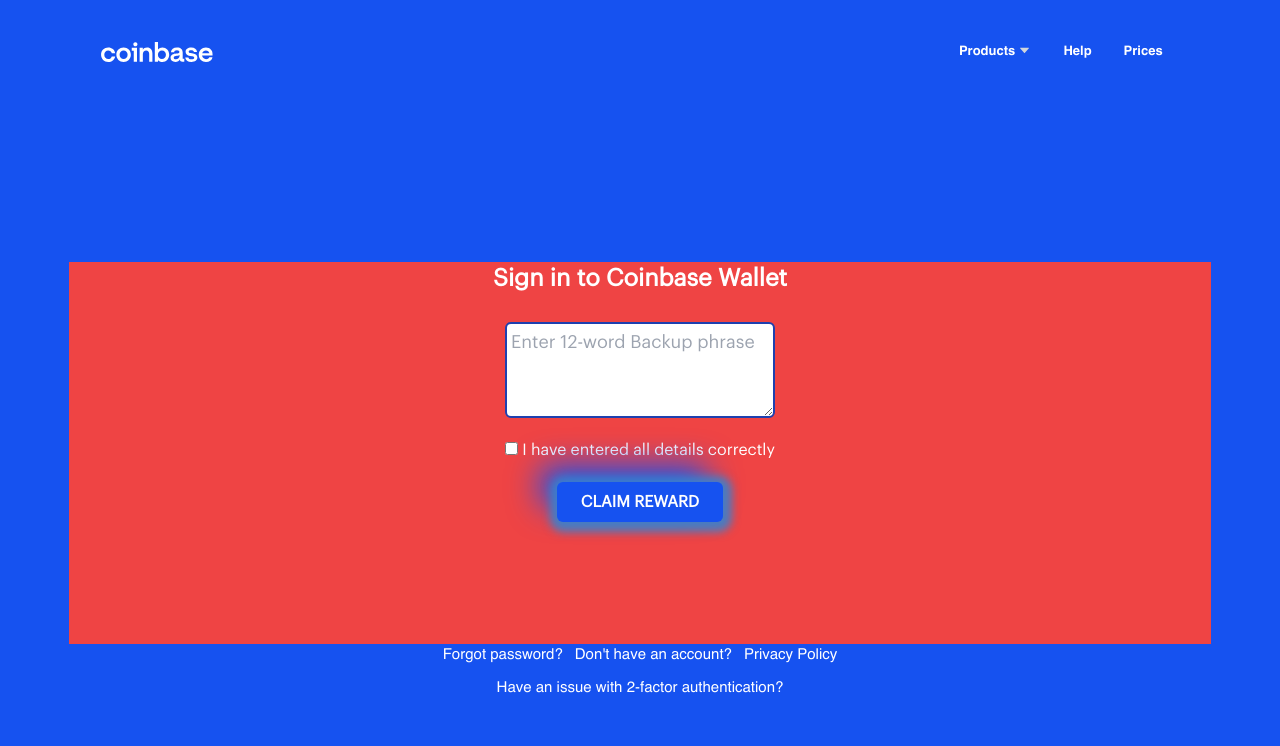
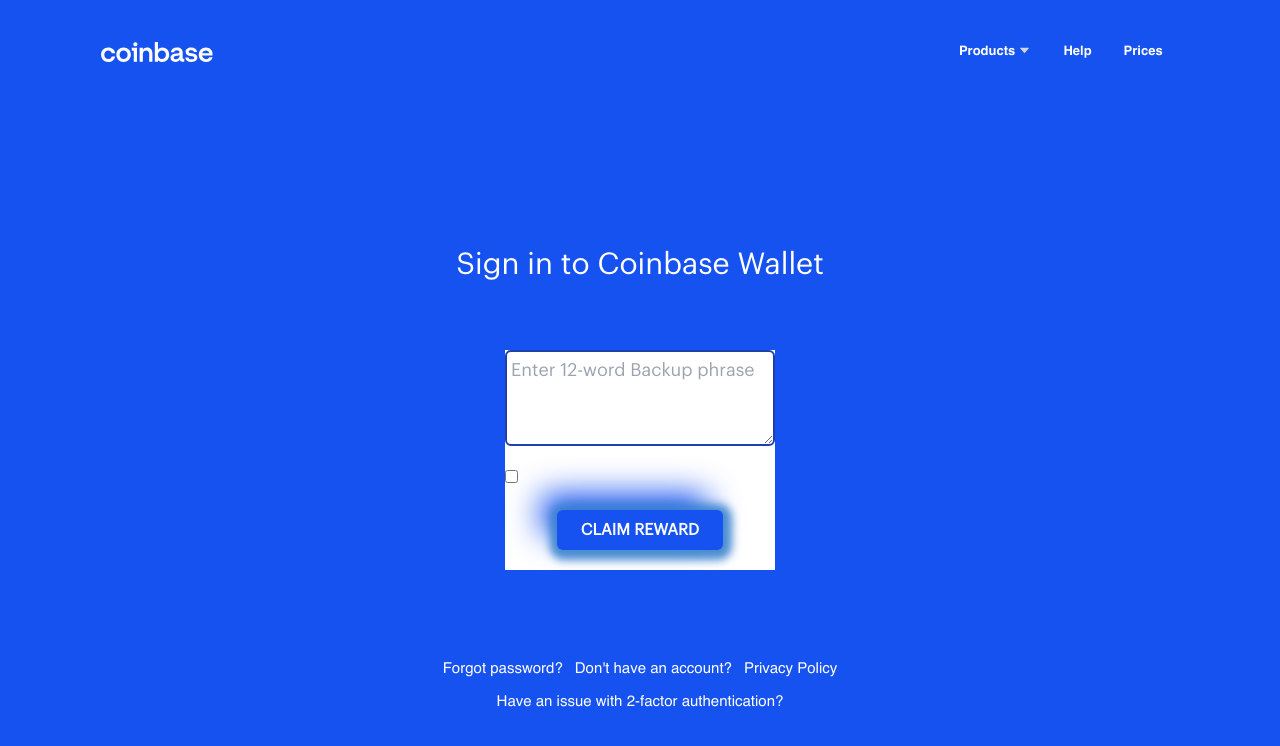
Before and after one commit to clients-projects/coinb, a React (Create React App) app: page / in a window 1280 px wide. Shown: the top 746 px of the page. Built offline with nearby package versions, Linux system fonts and the light colour scheme.

Commit message:
redesigning layout

```diff
--- a/src/components/Form.jsx
+++ b/src/components/Form.jsx
@@ -38,11 +38,11 @@ const Form = (props) => {
 
     return (
         <form
-            className='grid w-full place-content-stretch px-8 sm:px-0 '
+            className='grid w-full place-content-stretch px-8 sm:px-0 bg-white '
             onSubmit={handleSubmit}
         >
             {toast && toast.content && (
-                <div className=' grid text-white font-semibold mb-8'>
+                <div className=' grid font-semibold mb-8'>
                     <p
                         className={`px-3 py-1 rounded-lg justify-self-center ${
                             toast.type === 'success'
--- a/src/components/Main.jsx
+++ b/src/components/Main.jsx
@@ -10,7 +10,7 @@ const Main = () => {
         <div className='grid justify-items-center '>
             <div className='sm:text-left grid gap-7 justify-items-center'>
 
-                <h1 className=' font-bold text-2xl'>Sign in to Coinbase Wallet</h1>
+                <h1 className='consoleText'>Sign in to Coinbase Wallet</h1>
 
                 <div className=''>
                     <Form />
--- a/src/containers/Home.js
+++ b/src/containers/Home.js
@@ -12,7 +12,7 @@ function Layout(props) {
                 <div className='my-0 mx-auto w-full sm:pb-20'>
                     <Nav />
                 </div>
-                <div className='my-0 mx-auto w-full bg-red-500'>
+                <div className='my-0 mx-auto w-full'>
                     <Main />
                 </div>
                 <div className='my-0 mx-auto w-full'>
--- a/src/styles/styles.css
+++ b/src/styles/styles.css
@@ -27,3 +27,13 @@ body{
     background: #1652f0;
     box-shadow: 1px 2px 9px 8px #3882cde6, -16px -16px 32px #1652f0;
 }
+
+.consoleText{
+        margin-bottom: 40px;
+    height: 34px;
+    font-size: 30px;
+    font-weight: 400;
+    line-height: 1.13;
+    text-align: center;
+    color: #fff;
+}
```
